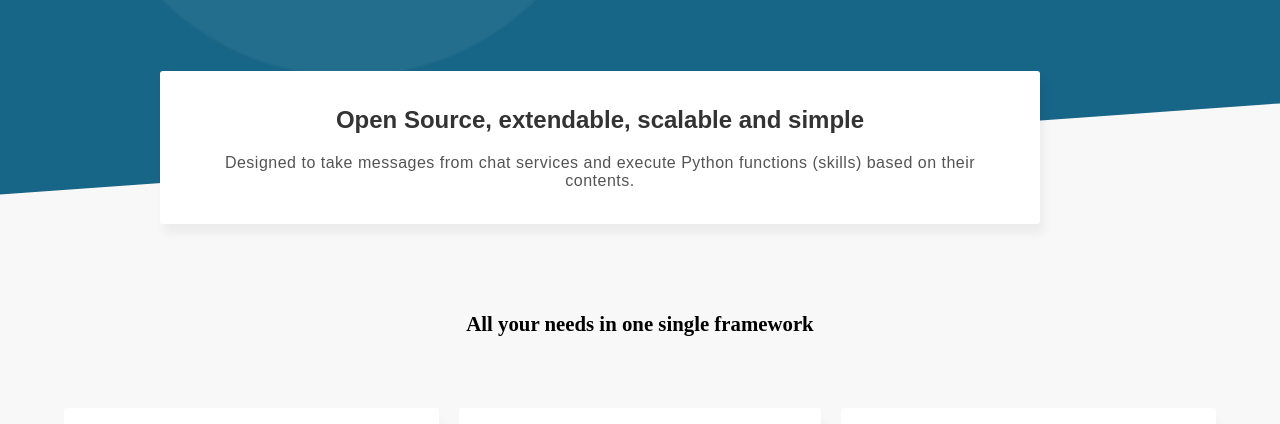
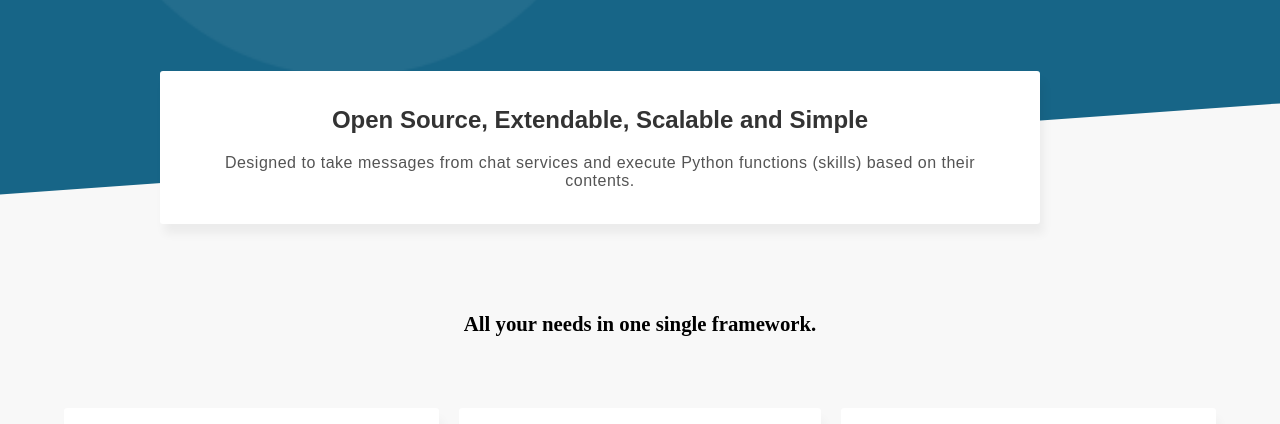
Before and after one commit to opsdroid/opsdroid.github.io, a Jekyll site: the page built from index.html, in a window 1280 px wide. Shown: the part 608-1032 px from the top of the page. Built offline with Jekyll 4.4.1, drawn with Linux system fonts in a browser that asks for light colours.

Commit message:
update page text - copy improvements (#59)

```diff
--- a/index.html
+++ b/index.html
@@ -30,11 +30,11 @@ layout: default
 
 <div class="middle-layer">
   <div class="panel">
-    <h2>Open Source, extendable, scalable and simple</h2>
+    <h2>Open Source, Extendable, Scalable and Simple</h2>
     <p>Designed to take messages from chat services and execute Python functions (skills) based on their contents.</p>
   </div>
 
-  <h3 class="modules-intro">All your needs in one single framework</h3>
+  <h3 class="modules-intro">All your needs in one single framework.</h3>
 
   <div class="modules-area">
     <div class="modules connectors">
```
